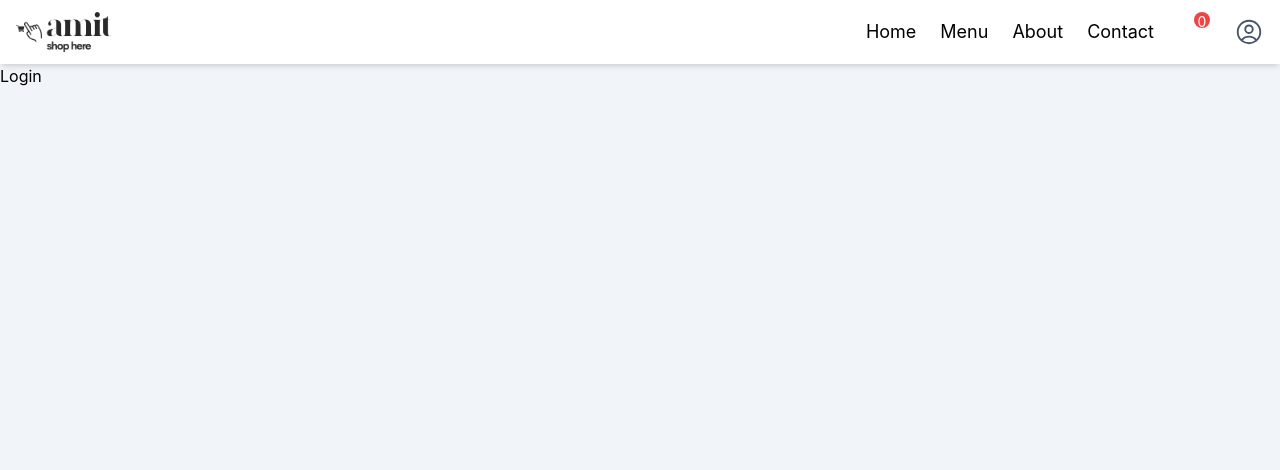
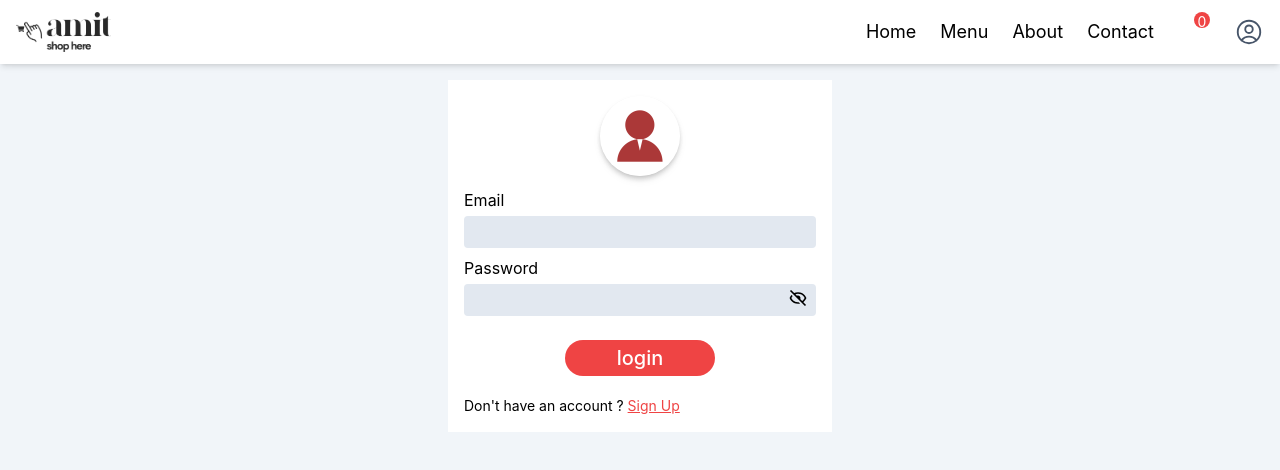
Before and after one commit to hiteshnavghade75/E-Commerce-MERN-App, a React (Create React App) app in the folder client/: page /login in a window 1280 px wide. Shown: the top 470 px of the page. Built offline with nearby package versions, Linux system fonts and the light colour scheme; some icons are missing.

Commit message:
login page implemented

```diff
--- a/client/src/pages/Login.js
+++ b/client/src/pages/Login.js
@@ -1,9 +1,96 @@
-import React from 'react'
+import React, { useState } from "react";
+import signUpAnime from "../assets/login-animation.gif";
+import { BiShow, BiHide } from "react-icons/bi";
+import { Link, useNavigate } from "react-router-dom";
 
 const Login = () => {
+  const [showPassword, setShowPassword] = useState(false);
+  const navigate = useNavigate();
+  const [formData, setFormData] = useState({
+    firstName: "",
+    lastName: "",
+    email: "",
+    password: "",
+    confirmPassword: "",
+  });
+  console.log(formData);
+
+  const handleShowPassword = () => {
+    setShowPassword((prev) => !prev);
+  };
+
+  const handleInputChange = (e) => {
+    const { name, value } = e.target;
+    setFormData((prev) => {
+      return {
+        ...prev,
+        [name]: value,
+      };
+    });
+  };
+
+  const handleSubmit = (e) => {
+    e.preventDefault();
+    const { email, password } = formData;
+
+    if (email && password) {
+      alert("success");
+      navigate('/')
+    } else {
+      alert("Please fill all the credentials");
+    }
+  };
+
   return (
-    <div>Login</div>
-  )
-}
+    <div className="p-3 md:p-4">
+      <div className="w-full max-w-sm bg-white m-auto flex flex-col p-4">
+        {/* <h1>Sign Up Form</h1> */}
+        <div className="w-20 overflow-hidden rounded-full drop-shadow-md shadow-md m-auto">
+          <img src={signUpAnime} alt="animation" className="w-full" />
+        </div>
 
-export default Login
+        <form className="w-full py-3 flex flex-col" onSubmit={handleSubmit}>
+          <label htmlFor="email">Email</label>
+          <input
+            type="email"
+            id="email"
+            name="email"
+            className="mt-1 mb-2 w-full bg-slate-200 px-2 py-1 rounded focus-within:outline-blue-500"
+            value={formData.email}
+            onChange={handleInputChange}
+          />
+
+          <label htmlFor="password">Password</label>
+          <div className="flex px-2 py-1 bg-slate-200 rounded mt-1 mb-2 focus-within:outline focus-within:outline-blue-500">
+            <input
+              type={showPassword ? "text" : "password"}
+              id="password"
+              name="password"
+              className="w-full bg-slate-200 border-none outline-none"
+              value={formData.password}
+              onChange={handleInputChange}
+            />
+            <span
+              className="flex text-xl cursor-pointer"
+              onClick={handleShowPassword}
+            >
+              {showPassword ? <BiShow /> : <BiHide />}
+            </span>
+          </div>
+          <button className="w-full max-w-[150px] m-auto bg-red-500 hover:bg-red-600 cursor-pointer text-white text-xl font-medium text-center py-1 rounded-full mt-4">
+            login
+          </button>
+        </form>
+
+        <p className="text-left text-sm mt-2">
+          Don't have an account ?{" "}
+          <Link to="/signup" className="text-red-500 underline">
+            Sign Up
+          </Link>
+        </p>
+      </div>
+    </div>
+  );
+};
+
+export default Login;
--- a/client/src/pages/Signup.js
+++ b/client/src/pages/Signup.js
@@ -1,11 +1,12 @@
 import React, { useState } from "react";
 import signUpAnime from "../assets/login-animation.gif";
 import { BiShow, BiHide } from "react-icons/bi";
-import {Link} from 'react-router-dom'
+import {Link, useNavigate} from 'react-router-dom'
 
 const Signup = () => {
   const [showPassword, setShowPassword] = useState(false);
-  const [showConfirmPassword, setShowConfirmPassword] = useState(false)
+  const [showConfirmPassword, setShowConfirmPassword] = useState(false);
+  const navigate = useNavigate();
   const [formData, setFormData] = useState({
     firstName : "",
     lastName : "",
@@ -40,6 +41,7 @@
     if(firstName&& email&& password&& confirmPassword){
       if(password === confirmPassword){
         alert("Success")
+        navigate('/login')
       }else{
         alert("Passwords does not match")
       }
@@ -47,6 +49,8 @@
       alert("Please fill all the credentials")
     }
   }
+
+
   return (
     <div className="p-3 md:p-4">
       <div className="w-full max-w-sm bg-white m-auto flex flex-col p-4">
```
